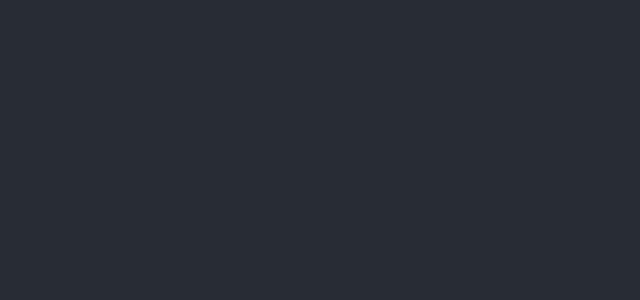
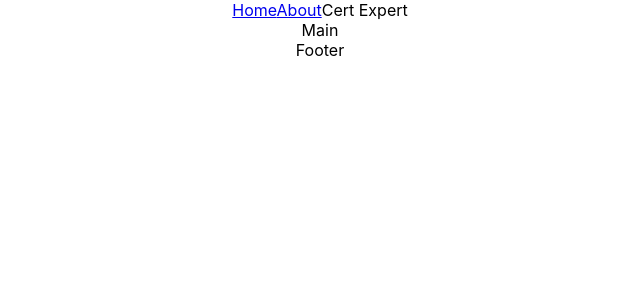
Before and after one commit to Haubaustin/Cert_Expert, a React (Create React App) app in the folder client/: page / in a window 1280 px wide. Shown: the top 300 px of the page, without its empty margins (320-960 px from the left). Built offline with nearby package versions, Linux system fonts and the light colour scheme.

Commit message:
Started Component Layout

```diff
--- a/client/package.json
+++ b/client/package.json
@@ -11,6 +11,7 @@
     "react-scripts": "5.0.0",
     "web-vitals": "^2.1.4"
   },
+  "proxy": "http://localhost:3001",
   "scripts": {
     "start": "react-scripts start",
     "build": "react-scripts build",
--- a/client/src/App.js
+++ b/client/src/App.js
@@ -1,12 +1,16 @@
 import './App.css';
+import Header from "./components/Header"
+import Footer from './components/Footer';
+import Main from './components/Main';
 
 function App() {
   return (
     <div className="App">
-      <header className="App-header">
+       <Header />
 
+        <Main />
 
-      </header>
+       <Footer />
     </div>
   );
 }
--- /dev/null
+++ b/client/src/components/Footer.js
@@ -0,0 +1,13 @@
+import React from "react"
+
+
+
+const Footer = () => {
+
+    return (
+        <div className="Footer">
+            Footer
+        </div>
+    )
+}
+export default Footer
--- /dev/null
+++ b/client/src/components/Header.js
@@ -0,0 +1,12 @@
+import React from 'react'
+import Nav from './Nav'
+
+const Header = () => {
+    return (
+        <div className='Header'>
+            <Nav />
+        </div>
+    )
+}
+
+export default Header
--- /dev/null
+++ b/client/src/components/Main.js
@@ -0,0 +1,11 @@
+import React from "react";
+
+const Main = () => {
+    return (
+        <div className="Main">
+            Main
+        </div>
+    )
+}
+
+export default Main
--- /dev/null
+++ b/client/src/components/Nav.js
@@ -0,0 +1,18 @@
+import React from 'react'
+import { Link } from 'react-router-dom'
+
+
+
+const Nav = () => {
+    return (
+        <div className='Nav'>
+            <Link to="/">Home</Link>
+            <Link to="/about">About</Link>
+            <span className='title'>
+                Cert Expert
+            </span>
+        </div>
+    )
+}
+
+export default Nav
--- a/package.json
+++ b/package.json
@@ -6,7 +6,8 @@
   "scripts": {
     "test": "echo \"Error: no test specified\" && exit 1",
     "start": "node server.js",
-    "dev": "nodemon server.js"
+    "dev": "nodemon server.js",
+    "build": "cd client && rm -rf build && npm install && npm run build"
   },
   "repository": {
     "type": "git",
```
Also changed, not shown: client/components/Footer.js (deleted), client/components/Header.js (deleted), client/components/Main.js (deleted), 1 other file (tests, documents, lock files or other folders).
